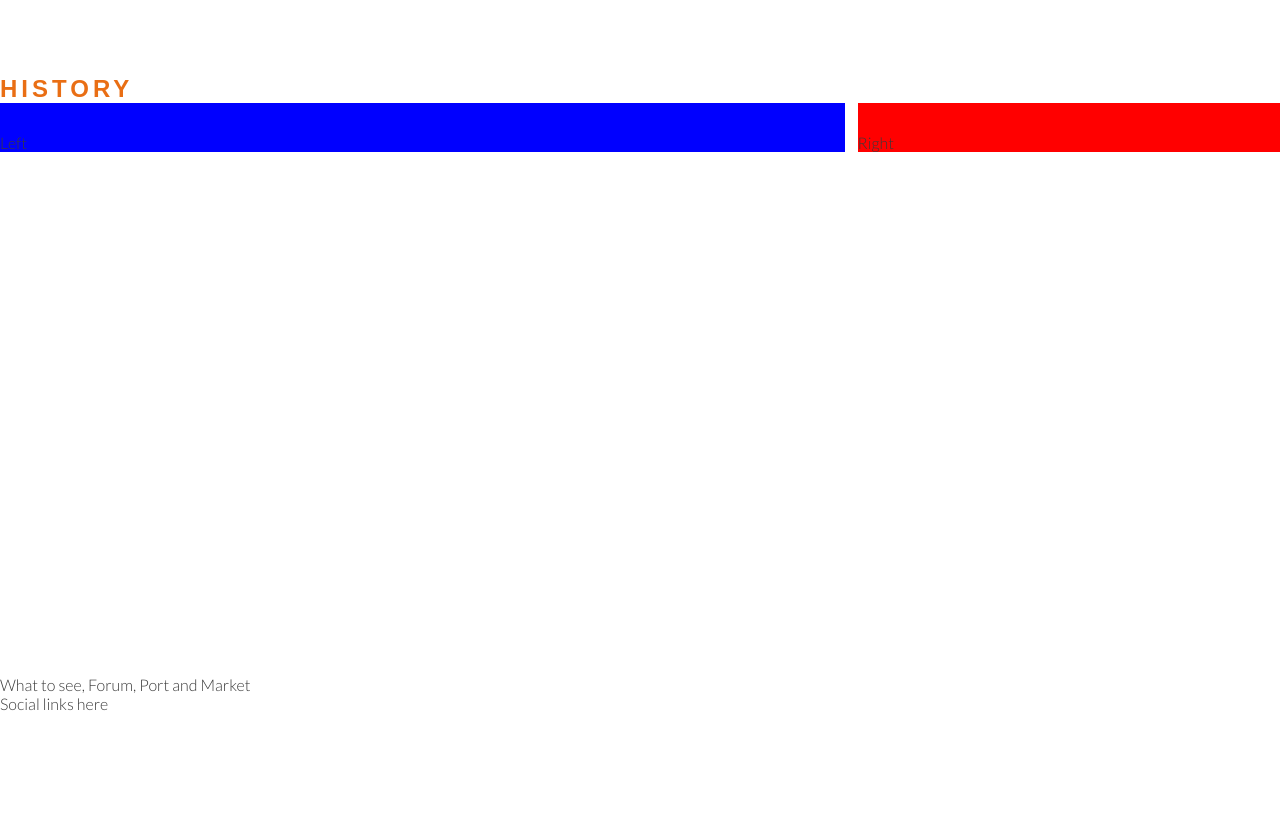
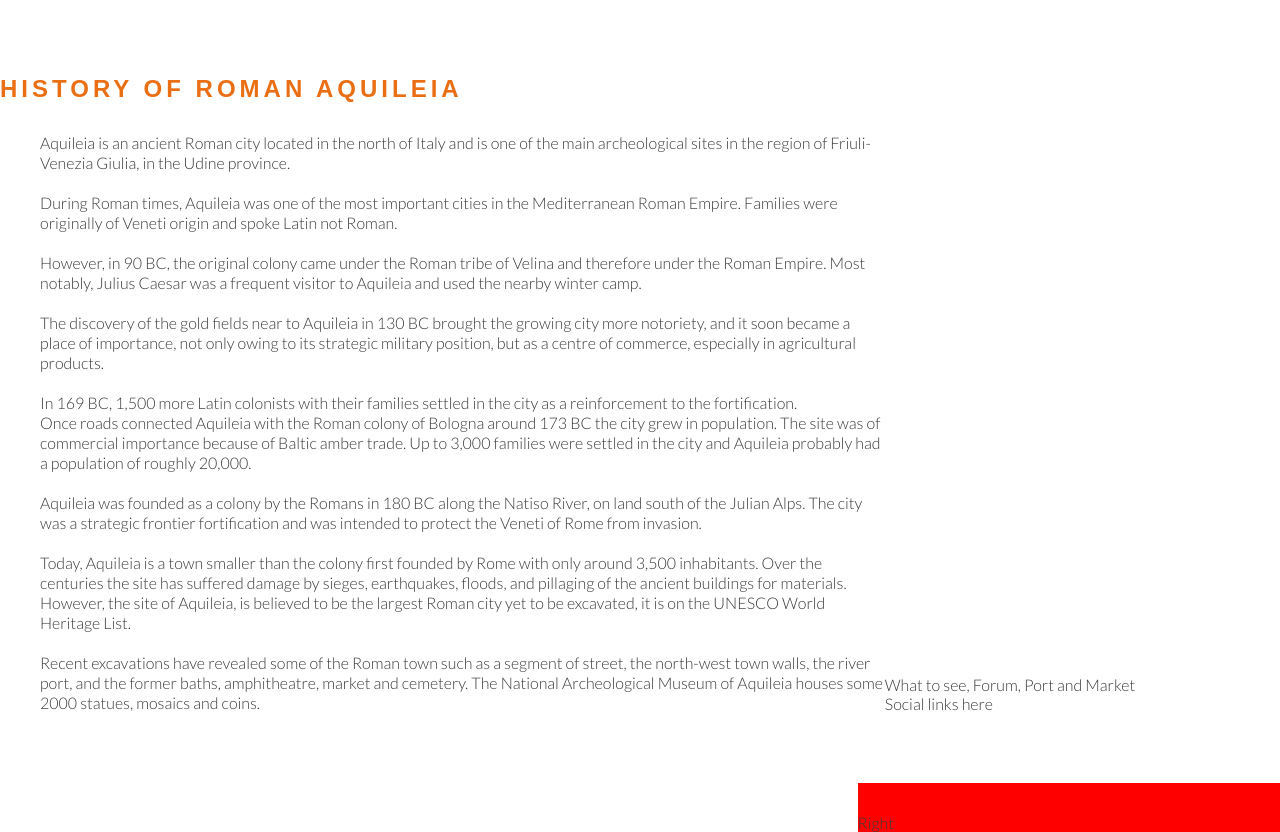
Before and after one commit to estii20/aquileia-roman-city, a plain HTML site: page index.html in a window 1280 px wide. Shown: the part 575-1407 px from the top of the page. Before the commit the page ends 1288 px from the top, so only its background shows below. Drawn offline with Linux system fonts and the light colour scheme; a web font is replaced by a local one.

Commit message:
Add history left content and style

```diff
--- a/assets/css/style.css
+++ b/assets/css/style.css
@@ -78,7 +78,6 @@ h1, h2 {
     padding-top: 30px;
     width: 66%;
     float: left;
-    background-color: blue;
 }
 
 #right-history {
@@ -87,3 +86,16 @@ h1, h2 {
     float: right;
     background-color: red;
 }
+
+hr {
+    width: 100%;
+    height: 20px;
+}
+
+.left-history {
+    width: 60%;
+    line-height: 20px;
+    clear: both;
+    margin-left: 40px;
+    margin-bottom: 50px;
+}
--- a/index.html
+++ b/index.html
@@ -34,8 +34,44 @@
         <div id="hero-image"></div>
     </section>
     <section id="history">
-        <h1>History</h1>
-        <div id="left-history">Left</div>
+        <h1>History of Roman Aquileia</h1>
+        <div id="left-history" class="left-history">
+            <p>
+                Aquileia is an ancient Roman city located in the north of Italy and is one of the main archeological sites in the region of Friuli-Venezia Giulia, in the Udine province.
+            </p>
+            <hr>
+            <p>
+                During Roman times, Aquileia was one of the most important cities in the Mediterranean Roman Empire. Families were originally of Veneti origin and spoke Latin not Roman.
+            </p>
+            <hr>
+            <p>
+                However, in 90 BC, the original colony came under the Roman tribe of Velina and therefore under the Roman Empire. Most notably, Julius Caesar was a frequent visitor to Aquileia and used the nearby winter camp.
+            </p>
+            <hr>
+            <p>
+                The discovery of the gold fields near to Aquileia in 130 BC brought the growing city more notoriety, and it soon became a place of importance, not only owing to its strategic military position, but as a centre of commerce, especially in agricultural products.
+            </p>
+            <hr>
+            <p>
+                In 169 BC, 1,500 more Latin colonists with their families settled in the city as a reinforcement to the fortification.
+            </p>
+            <p>
+                Once roads connected Aquileia with the Roman colony of Bologna around 173 BC the city grew in population. The site was of commercial importance because of Baltic amber trade. Up to 3,000 families were settled in the city and Aquileia probably had a population of roughly 20,000.
+            </p>
+            <hr>
+            <p>
+                Aquileia was founded as a colony by the Romans in 180 BC along the Natiso River, on land south of the Julian Alps. The city was a strategic frontier fortification and was intended to protect the Veneti of Rome from invasion.
+            </p>
+            <hr>
+            <p>
+                Today, Aquileia is a town smaller than the colony first founded by Rome with only around 3,500 inhabitants. Over the centuries the site has suffered damage by sieges, earthquakes, floods, and pillaging of the ancient buildings for materials. However, the site of Aquileia, is believed to be the largest Roman city yet to be excavated, it is on the UNESCO World Heritage List.
+            </p>
+            <hr>
+            <p>
+                Recent excavations have revealed some of the Roman town such as a segment of street, the north-west town walls, the river port, and the former baths, amphitheatre, market and cemetery. The National Archeological Museum of Aquileia houses some 2000 statues, mosaics and coins.
+            </p>
+            <hr>
+        </div>
         <div id="right-history">Right</div>
     </section>
     <section>
```
